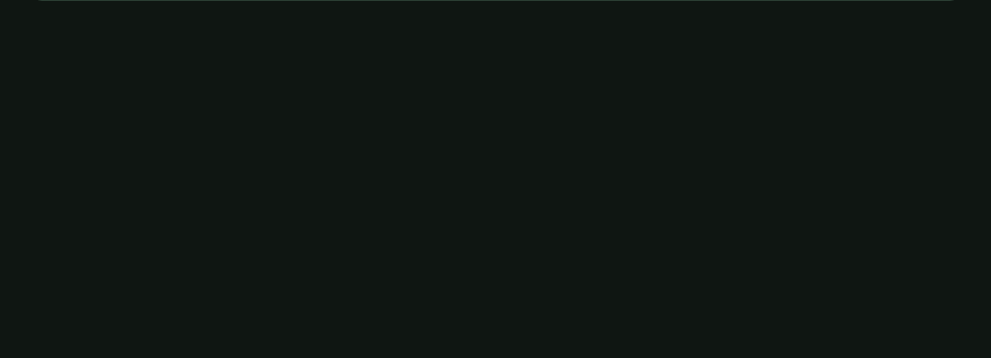
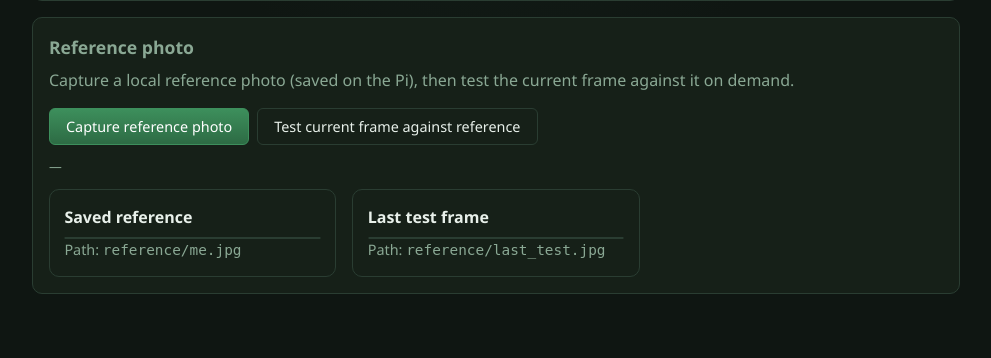
Before and after one commit to hmtt3104-blip/greenhouse_ai, a Flask app: page /camera in a window 1280 px wide. Shown: the part 743-1101 px from the top of the page, without its empty margins (144-1135 px from the left). Before the commit the page ends 744 px from the top, so only its background shows below. Run offline with Flask 3, Linux system fonts and the light colour scheme.

Commit message:
Add reference photo capture and testing functionality, enhance logging, and update documentation. Implemented new API endpoints for capturing and testing against a reference image, added corresponding UI elements, and improved camera stream handling.

```diff
--- a/dashboard/routes.py
+++ b/dashboard/routes.py
@@ -2,21 +2,32 @@
 
 from __future__ import annotations
 
+import logging
 from pathlib import Path
 
 from flask import (
     Blueprint,
     Response,
+    abort,
     current_app,
     flash,
     jsonify,
     redirect,
     render_template,
     request,
+    send_file,
     url_for,
 )
 
 from camera.stream import get_camera_stream
+from dashboard.reference_flow import (
+    compare_current_to_reference,
+    ensure_reference_dir,
+    last_test_path,
+    reference_path,
+    save_last_test_jpeg,
+    save_reference_jpeg,
+)
 from dashboard.telegram_config import (
     load_settings,
     mask_token_display,
@@ -26,6 +37,7 @@ from dashboard.telegram_config import (
 from sensors.service import get_sensor_service
 
 bp = Blueprint("main", __name__)
+log = logging.getLogger(__name__)
 
 
 @bp.route("/")
@@ -50,6 +62,70 @@ def video_feed():
             "Expires": "0",
             "X-Accel-Buffering": "no",
         },
+    )
+
+@bp.route("/reference/me.jpg")
+def reference_image():
+    path = reference_path()
+    if not path.is_file():
+        abort(404)
+    return send_file(path, mimetype="image/jpeg", conditional=True)
+
+
+@bp.route("/reference/last_test.jpg")
+def last_test_image():
+    path = last_test_path()
+    if not path.is_file():
+        abort(404)
+    return send_file(path, mimetype="image/jpeg", conditional=True)
+
+
+@bp.route("/api/reference/capture", methods=["POST"])
+def api_reference_capture():
+    ensure_reference_dir()
+    stream = get_camera_stream()
+    jpeg = stream.capture_jpeg_now()
+    out = save_reference_jpeg(jpeg)
+    log.info("reference photo saved: %s", out)
+    return jsonify(
+        {
+            "ok": True,
+            "message": "reference photo saved",
+            "reference_url": url_for("main.reference_image"),
+        }
+    )
+
+
+@bp.route("/api/reference/test", methods=["POST"])
+def api_reference_test():
+    stream = get_camera_stream()
+    jpeg = stream.capture_jpeg_now()
+    save_last_test_jpeg(jpeg)
+
+    log.info("comparison started")
+    match, has_ref = compare_current_to_reference(jpeg)
+    if not has_ref:
+        msg = "no reference match"
+        log.info("comparison result: %s (no reference file)", msg)
+        return jsonify(
+            {
+                "ok": True,
+                "message": msg,
+                "reference_exists": False,
+                "test_url": url_for("main.last_test_image"),
+            }
+        )
+
+    msg = "reference match likely" if match else "no reference match"
+    log.info("comparison result: %s", msg)
+    return jsonify(
+        {
+            "ok": True,
+            "message": msg,
+            "reference_exists": True,
+            "reference_url": url_for("main.reference_image"),
+            "test_url": url_for("main.last_test_image"),
+        }
     )
 
 
--- a/dashboard/templates/camera.html
+++ b/dashboard/templates/camera.html
@@ -9,4 +9,126 @@
   </div>
   <p class="meta">Endpoint: <code>/video_feed</code> (multipart MJPEG)</p>
 </div>
+
+<div class="panel">
+  <h2>Reference photo</h2>
+  <p class="lead" style="margin-top: 0.25rem;">Capture a local reference photo (saved on the Pi), then test the current frame against it on demand.</p>
+
+  <div style="display:flex; gap:0.5rem; flex-wrap:wrap; align-items:center;">
+    <button id="btn-capture-ref">Capture reference photo</button>
+    <button id="btn-test-ref" class="secondary">Test current frame against reference</button>
+    <div id="countdown" style="margin-left:0.5rem; font-weight:700; color: var(--accent);"></div>
+  </div>
+  <p class="meta" id="ref-status">—</p>
+
+  <div class="card-grid" style="margin-top: 0.75rem;">
+    <div class="card" style="padding:0.9rem;">
+      <h3 style="margin:0 0 0.5rem; font-size:1rem;">Saved reference</h3>
+      <div class="video-box">
+        <img id="img-ref" alt="Saved reference photo preview" style="display:none;" />
+      </div>
+      <p class="meta" style="margin-bottom:0;">Path: <code>reference/me.jpg</code></p>
+    </div>
+    <div class="card" style="padding:0.9rem;">
+      <h3 style="margin:0 0 0.5rem; font-size:1rem;">Last test frame</h3>
+      <div class="video-box">
+        <img id="img-test" alt="Last test frame preview" style="display:none;" />
+      </div>
+      <p class="meta" style="margin-bottom:0;">Path: <code>reference/last_test.jpg</code></p>
+    </div>
+  </div>
+</div>
 {% endblock %}
+
+{% block scripts %}
+<script>
+(function () {
+  const btnCapture = document.getElementById("btn-capture-ref");
+  const btnTest = document.getElementById("btn-test-ref");
+  const countdownEl = document.getElementById("countdown");
+  const statusEl = document.getElementById("ref-status");
+  const imgRef = document.getElementById("img-ref");
+  const imgTest = document.getElementById("img-test");
+
+  const sleep = (ms) => new Promise((r) => setTimeout(r, ms));
+  const bust = (url) => url + (url.includes("?") ? "&" : "?") + "t=" + Date.now();
+
+  function setBusy(busy) {
+    btnCapture.disabled = busy;
+    btnTest.disabled = busy;
+    if (busy) {
+      statusEl.textContent = "Working…";
+    }
+  }
+
+  async function doCountdown() {
+    countdownEl.textContent = "";
+    for (const n of [3, 2, 1]) {
+      countdownEl.textContent = String(n);
+      await sleep(900);
+    }
+    countdownEl.textContent = "";
+  }
+
+  btnCapture.addEventListener("click", async function () {
+    setBusy(true);
+    statusEl.textContent = "Get ready…";
+    try {
+      await doCountdown();
+      const r = await fetch("{{ url_for('main.api_reference_capture') }}", {
+        method: "POST",
+        headers: { "Content-Type": "application/json" },
+        body: "{}",
+      });
+      const j = await r.json();
+      statusEl.textContent = j.message || "reference photo saved";
+      if (j.reference_url) {
+        imgRef.src = bust(j.reference_url);
+        imgRef.style.display = "block";
+      }
+    } catch (e) {
+      statusEl.textContent = "Capture failed: " + String(e);
+    } finally {
+      setBusy(false);
+    }
+  });
+
+  btnTest.addEventListener("click", async function () {
+    setBusy(true);
+    try {
+      const r = await fetch("{{ url_for('main.api_reference_test') }}", {
+        method: "POST",
+        headers: { "Content-Type": "application/json" },
+        body: "{}",
+      });
+      const j = await r.json();
+      // Must be exactly one of the two expected messages.
+      statusEl.textContent = j.message || "no reference match";
+      if (j.reference_url) {
+        imgRef.src = bust(j.reference_url);
+        imgRef.style.display = "block";
+      }
+      if (j.test_url) {
+        imgTest.src = bust(j.test_url);
+        imgTest.style.display = "block";
+      }
+    } catch (e) {
+      statusEl.textContent = "Test failed: " + String(e);
+    } finally {
+      setBusy(false);
+    }
+  });
+
+  // Best-effort: load existing reference preview if present.
+  const initialRefUrl = "{{ url_for('main.reference_image') }}";
+  fetch(initialRefUrl, { method: "HEAD", cache: "no-store" })
+    .then((res) => {
+      if (res.ok) {
+        imgRef.src = bust(initialRefUrl);
+        imgRef.style.display = "block";
+      }
+    })
+    .catch(() => {});
+})();
+</script>
+{% endblock %}
--- a/main.py
+++ b/main.py
@@ -2,6 +2,7 @@
 
 from __future__ import annotations
 
+import logging
 import os
 
 from dotenv import load_dotenv
@@ -11,6 +12,10 @@ from dashboard.app import create_app
 
 def main() -> None:
     load_dotenv()
+    logging.basicConfig(
+        level=os.environ.get("LOG_LEVEL", "INFO"),
+        format="%(asctime)s %(levelname)s %(name)s: %(message)s",
+    )
     app = create_app()
     host = os.environ.get("DASHBOARD_HOST", "0.0.0.0")
     port = int(os.environ.get("DASHBOARD_PORT", "5000"))
--- a/requirements.txt
+++ b/requirements.txt
@@ -6,3 +6,7 @@ requests>=2.31.0
 # Raspberry Pi camera — on Pi OS prefer: sudo apt install python3-picamera2
 # Or: pip install picamera2  (requires libcamera; not available on all platforms)
 # picamera2
+
+# Optional (faster/stronger matching than hash fallback):
+# On Raspberry Pi OS: sudo apt install python3-opencv
+# Or: pip install opencv-python (often heavy on Pi)
```
Also changed, not shown: camera/stream.py (+21 -1 lines), README.md.
